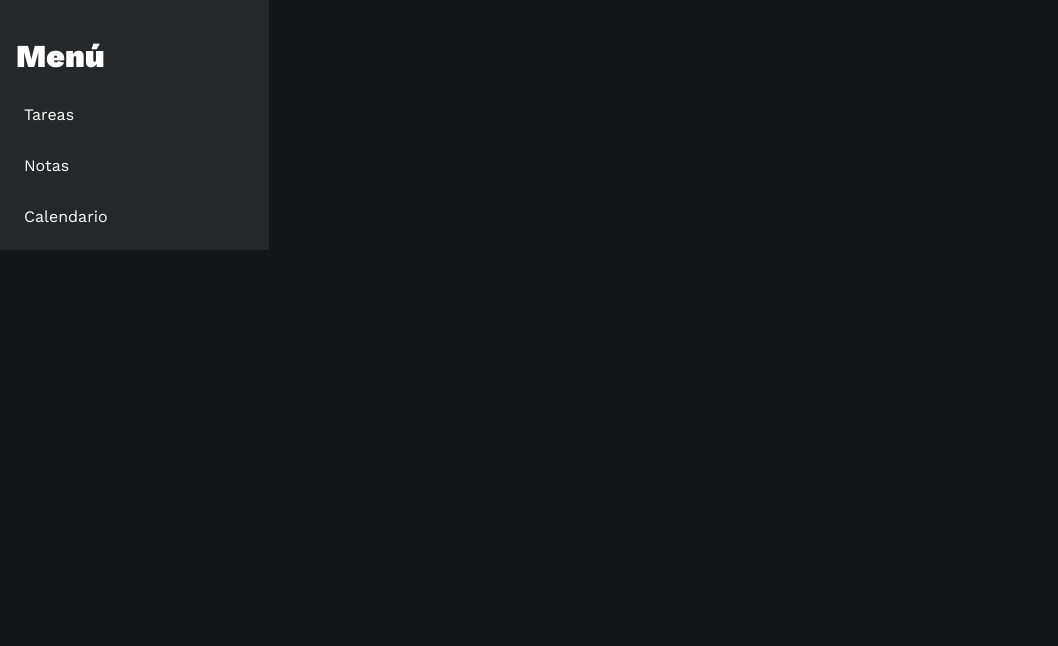
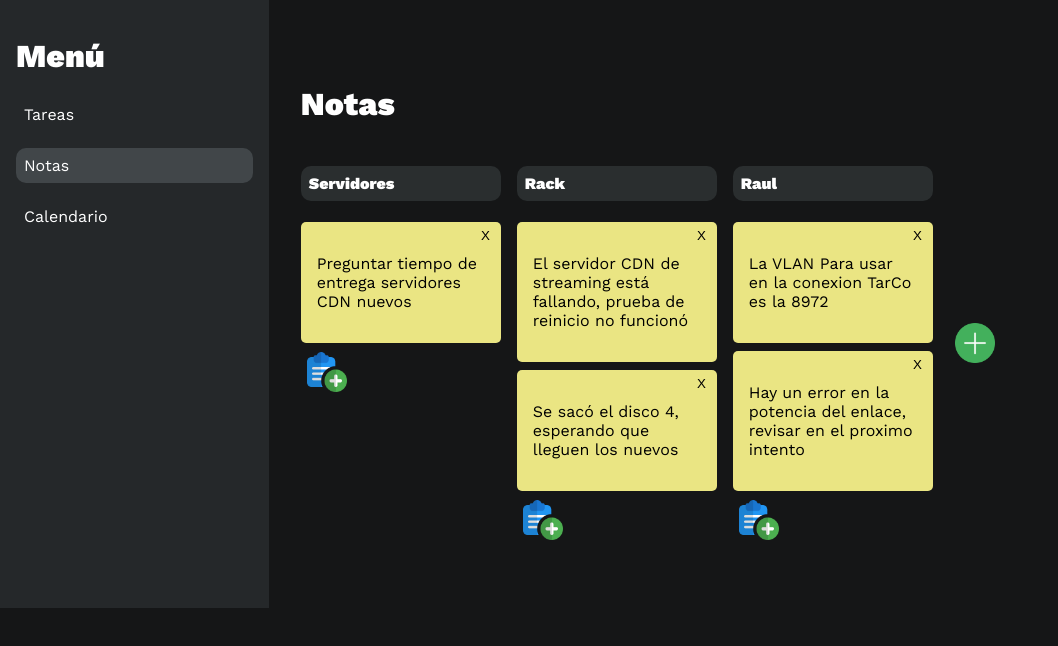
Before and after one commit to matiasabarca49/Proyecto-GestorDeTareas-React, a React (Create React App) app: page /Notes in a window 1280 px wide. Shown: the top 646 px of the page, without its empty margins (0-1058 px from the left). Built offline with nearby package versions, Linux system fonts and the light colour scheme.

Commit message:
Se agrega la sección NOTAS en VDOM + modificacion estructura base de datos

```diff
--- a/src/App.js
+++ b/src/App.js
@@ -1,8 +1,9 @@
 import { BrowserRouter, Routes, Route } from 'react-router-dom';
 import ComponentTaskList from './components/container/ComponentTaskList';
 import Navbar from './components/pure/Navbar';
-import Calendar from './components/container/Calendar';
+import Calendar from './components/container/Calendar/Calendar.jsx';
 import TaskContDetail from './components/container/TaskContDetail';
+import NotesContainer from './components/container/Notes/NotesContainer.jsx';
 
 function App() {
   return (
@@ -15,8 +16,9 @@ function App() {
         <div className='contentContainer'>
         <Routes>
           <Route exact path='/' element={ <ComponentTaskList /> } />
+          <Route exact path='/task/:id' element={ <TaskContDetail /> } />
           <Route exact path='/Calendar' element={ <Calendar /> } />
-          <Route exact path='/task/:id' element={ <TaskContDetail /> } />
+          <Route exact path='/Notes' element={ <NotesContainer /> } />
         </Routes>
         </div>
 
--- a/src/components/container/ComponentTaskList.jsx
+++ b/src/components/container/ComponentTaskList.jsx
@@ -1,5 +1,5 @@
 import React, { useEffect, useState } from 'react'
-import { getBase } from '../../data/basededatos';
+import { getTaskBase } from '../../data/basededatos';
 import ComponentTask from '../pure/ComponentTask'
 import NewTaskModal from '../pure/NewTaskModal';
 
@@ -12,7 +12,7 @@ const ComponentTaskList = () => {
 
     useEffect(() => {
 
-        getBase
+        getTaskBase
             .then( res => setTasks(res))
             .catch(error => console.log(error))
         setCarga(true)
--- /dev/null
+++ b/src/components/container/Notes/NewNote.jsx
@@ -0,0 +1,9 @@
+import React from 'react'
+
+const NewNote = () => {
+  return (
+    <div>NewNote</div>
+  )
+}
+
+export default NewNote
--- /dev/null
+++ b/src/components/container/Notes/NewTheme.jsx
@@ -0,0 +1,26 @@
+import React, { useState } from 'react'
+
+
+const NewTheme = () => {
+
+    const [addNote, setAddNote] = useState(false)
+
+  return (
+    <div className='NewTheme'>
+            <form action="" onSubmit={  (e )=> e.preventDefault()  } >
+                <label htmlFor="">Nombre del tema</label>
+                <input type="text" />
+                <button onClick={ ()=> setAddNote(!addNote) }>Agregar Nota</button>
+                {addNote &&
+                    <div>
+                        <textarea name="" id="" cols="30" rows="10"></textarea>
+                    </div>
+
+                }
+                <input type="submit" value='agregar' />
+            </form>
+    </div>
+  )
+}
+
+export default NewTheme
--- /dev/null
+++ b/src/components/container/Notes/NotesContainer.jsx
@@ -0,0 +1,55 @@
+import React, { useEffect, useState } from 'react'
+import { getNotesBase } from '../../../data/basededatos';
+import NewNote from './NewNote';
+import NewTheme from './NewTheme';
+
+const NotesContainer = () => {
+
+  const [notes, setNotes] = useState()
+  const [charge,setCharge] = useState(false)
+  const [addNewNote, setAddNewNote] = useState(false)
+  const [addNewTheme, setAddNewTheme] = useState(false)
+
+  useEffect(() => {
+
+    getNotesBase
+      .then( res => {
+        setNotes(res)
+        setCharge(true)
+      }  )
+      .catch( error => console.log(error)  )
+
+    }, [])
+
+    console.log(notes)
+
+  return (
+    <div className='NotesContainer'>
+      <h1>Notas</h1>
+
+        {charge
+        ?
+          <div className='NotesContainer__contNotes'>
+              {notes.map( (contNota,index) => (
+              <div key={index} className=' NotesContainer__title'>
+                <h4>{contNota.name}</h4>
+                {contNota.Notas.map(  (nota,index) => (
+                  <div key={index} className='NotesContainer__note'>
+                    <button>X</button>
+                    <p>{nota.text}</p>
+                  </div>
+                ) )}
+                <button onClick={ () => setAddNewNote(!addNewNote) } ><img src="../img/addNote.png" alt="Agregar" style={{color:"#fff"}} /></button>
+                {addNewNote && <NewNote /> }
+              </div>
+          ))}
+          <button onClick={ ()=> setAddNewTheme( !addNewTheme ) }><img src="../img/addNoteTheme.png" alt="Agregar" /></button>
+          {addNewTheme && <NewTheme />}
+          </div>
+        : <h3>Cargando...</h3>
+        }
+    </div>
+  )
+}
+
+export default NotesContainer
--- a/src/components/pure/Navbar.jsx
+++ b/src/components/pure/Navbar.jsx
@@ -7,7 +7,7 @@ const Navbar = () => {
       <h1>Menú</h1>
       <div className='navbar__Links'>
         <NavLink to='/' className='pending' activeclassname='active'> Tareas </NavLink>
-        <NavLink to='/Notas' className='pending' activeclassname='active' > Notas </NavLink>
+        <NavLink to='/Notes' className='pending' activeclassname='active' > Notas </NavLink>
         <NavLink to='/Calendar' className='pending' activeclassname='active' > Calendario </NavLink>
       </div>
 
--- a/src/data/basededatos.js
+++ b/src/data/basededatos.js
@@ -44,7 +44,7 @@ const task2 ={
         {
             id: `task2-${Date.now() + 1}`,
             noteText: "Comentario 2",
-            notaDate: "29/03/2023, 10:43:02",
+            noteDate: "29/03/2023, 10:43:02",
             noteUser: "Juan"
 
         }
@@ -52,32 +52,53 @@ const task2 ={
     level: LEVELS.NORMAL
 }
 
-const baseDeDatos= [
+//==============================================================================================================
+//datos ======================================================================================================
+//==============================================================================================================
+
+const taskDataBase= [
     task1,
     task2,
     new Task('Revisar errores Frecuentes', "Lorem ipsum dolor sit amet, consectetur adipiscing elit, sed do eiusmod tempor incididunt ut labore et dolore magna aliqua. Ut enim ad minim veniam, quis nostrud exercitation ullamco laboris nisi ut aliquip ex ea commodo consequat. Duis aute irure dolor in reprehenderit in voluptate velit esse cillum dolore eu fugiat nulla pariatur. Excepteur sint occaecat cupidatat non proident, sunt in culpa qui officia deserunt mollit anim id est laborum." ,false, LEVELS.BLOCKING),
 
 ]
 
+const notesDataBase =[
+    {name : "Servidores", Notas: [ {text: "Preguntar tiempo de entrega servidores CDN nuevos"} ]},
+    {name : "Rack", Notas: [ {text: "El servidor CDN de streaming está fallando, prueba de reinicio no funcionó"}, {text: "Se sacó el disco 4, esperando que lleguen los nuevos"} ]},
+    {name : "Raul", Notas: [ {text: "La VLAN Para usar en la conexion TarCo es la 8972"}, {text: "Hay un error en la potencia del enlace, revisar en el proximo intento"} ]}
+]
 
-export const getBase = new Promise((resolve, reject) => {
-    baseDeDatos ? resolve(baseDeDatos) : reject("Error la base de datos se encuentra vacia")
+//==============================================================================================================
+//Metodos ======================================================================================================
+//==============================================================================================================
+
+// Metodos para sección TAREAS
+
+export const getTaskBase = new Promise((resolve, reject) => {
+    taskDataBase ? resolve(taskDataBase) : reject("Error la base de datos se encuentra vacia")
 })
 
 export const getTask = (ID) => {
     return new Promise((resolve, reject) => {
         ID
-        ? resolve(baseDeDatos.find( task => task.id === parseFloat(ID)))
+        ? resolve(taskDataBase.find( task => task.id === parseFloat(ID)))
         : reject("No se encontró el producto" )
     })
 }
 export const deleteTask = (ID) => {
-    const tareaEncontrada = baseDeDatos.find( task => task.id === parseFloat(ID))
-    const index = baseDeDatos.indexOf(tareaEncontrada)
-    baseDeDatos.splice(index,1)
+    const tareaEncontrada = taskDataBase.find( task => task.id === parseFloat(ID))
+    const index = taskDataBase.indexOf(tareaEncontrada)
+    taskDataBase.splice(index,1)
 }
 
 export const addTaskToBase = (task) =>{
-    baseDeDatos.push(task)
+    taskDataBase.push(task)
     console.log("Tarea agregada")
 }
+
+//Metodos para sección NOTAS
+
+export const getNotesBase = new Promise((resolve, reject) => {
+    notesDataBase ? resolve(notesDataBase) : reject("Error la base de datos se encuentra vacia")
+})
--- /dev/null
+++ b/src/styles/components/Notes/_newTheme.scss
@@ -0,0 +1,8 @@
+.NewTheme{
+    position: fixed;
+    top: 0;
+    left: 0;
+    width: 100vw;
+    height: 100vh;
+    background-image: linear-gradient(rgba(5, 7, 12,0.90),rgba(5, 7, 12, 0.90));
+}
--- /dev/null
+++ b/src/styles/components/Notes/_notesContainer.scss
@@ -0,0 +1,38 @@
+.NotesContainer{
+    &__contNotes{
+        display: flex;
+        gap: 1rem;
+        button{
+            background-color: transparent;
+            border: none;
+            cursor: pointer;
+            &:hover{
+                transform: scale(110%);
+            }
+            img{
+                width: 40px;
+            }
+        }
+    }
+    &__title{
+        width: 200px;
+        h4{
+            background-color: #2a2e2f;
+            border-radius: 10px;
+            padding: 0.5rem;
+        }
+    }
+    &__note{
+        background-color: #eae583;
+        color: #000;
+        padding: 1rem;
+        margin-bottom: 0.5rem;
+        border-radius: 5px;
+        position: relative;
+        button{
+            position: absolute;
+            top: 5px;
+            right: 5px;
+        }
+    }
+}
--- a/src/styles/style.scss
+++ b/src/styles/style.scss
@@ -10,3 +10,7 @@
 @import './components/taskDetail';
 @import './components/TaskNotes.scss';
 @import './components/TaskTitle.scss';
+
+//Importacion de componentes NOTES
+@import './components/Notes/notesContainer.scss';
+@import './components/Notes/newTheme.scss';
```
Also changed, not shown: public/img/addNote.png (added), public/img/addNoteTheme.png (added), src/components/container/Calendar/Calendar.jsx (renamed from src/components/container/Calendar.jsx).
